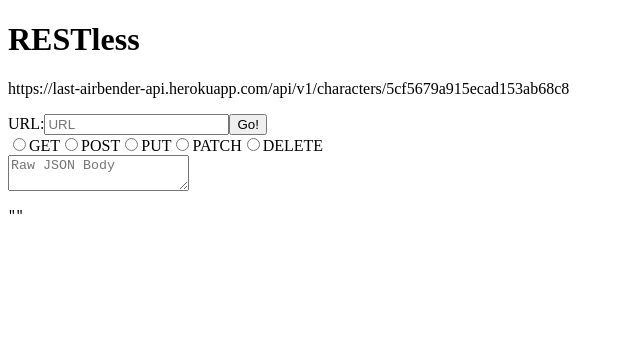
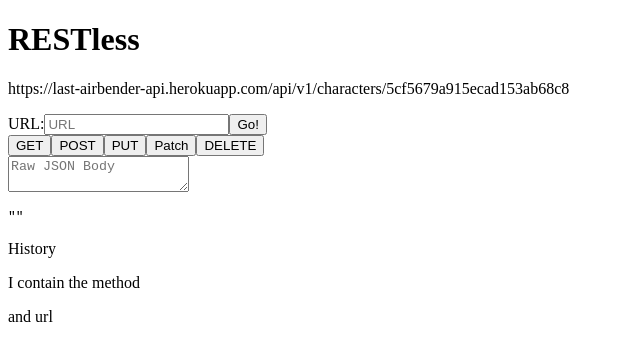
Before and after one commit to CaseyCameron/lab-04-resty, a React app: page / in a window 1280 px wide. Shown: the top 360 px of the page, without its empty margins (0-640 px from the left). Built offline with nearby package versions, Linux system fonts and the light colour scheme.

Commit message:
History setup and revert button changes

```diff
--- a/src/components/controls/ControlForm.jsx
+++ b/src/components/controls/ControlForm.jsx
@@ -21,26 +21,11 @@
       />
       <button name='submit'>Go!</button>
       <br />
-      <label>
-        <input type='radio' value='GET' onChange={handleMethod} />
-        <span>GET</span>
-      </label>
-      <label>
-        <input type='radio' value='POST' onChange={handleMethod} />
-        <span>POST</span>
-      </label>
-      <label>
-        <input type='radio' value='PUT' onChange={handleMethod} />
-        <span>PUT</span>
-      </label>
-      <label>
-        <input type='radio' value='PATCH' onChange={handleMethod} />
-        <span>PATCH</span>
-      </label>
-      <label>
-        <input type='radio' value='DELETE' onChange={handleMethod} />
-        <span>DELETE</span>
-      </label>
+      <button value='GET' onClick={handleMethod}>GET</button>
+      <button value='POST' onClick={handleMethod}>POST</button>
+      <button value='PUT' onClick={handleMethod}>PUT</button>
+      <button value='PATCH' onClick={handleMethod}>Patch</button>
+      <button value='DELETE' onClick={handleMethod}>DELETE</button>
       <br />
       <textarea value={bodyValue} type='text' placeholder='Raw JSON Body' onChange={handleBodyValueChange} />
     </form>
--- /dev/null
+++ b/src/components/controls/History.jsx
@@ -0,0 +1,13 @@
+import React from 'react';
+
+const History = ({ history }) => {
+  return (
+    <section>
+      <p>History</p>
+      <p>I contain the method</p>
+      <p>and url</p>
+    </section>
+  )
+}
+
+export default History;
--- a/src/containers/Home.jsx
+++ b/src/containers/Home.jsx
@@ -1,5 +1,6 @@
 import React, { Component } from 'react';
 import ControlForm from '../components/controls/ControlForm';
+import History from '../components/controls/History';
 import { request } from '../services/Request';
 import Response from '../components/controls/Response';
 
@@ -46,6 +47,7 @@
           handleSubmit={this.handleSubmit}
         />
         <Response response={this.state.response} />
+        <History />
       </>
     );
   }
```
